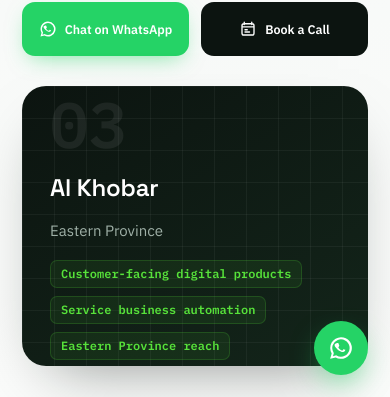
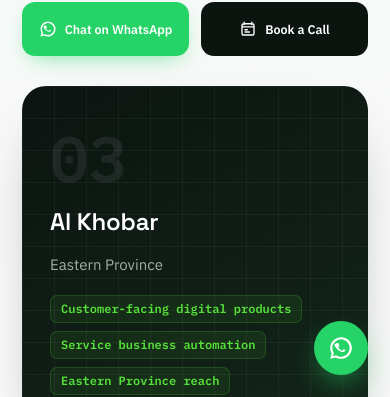
Before and after one commit to pkmbilal/codesudio, a Next.js app: page /locations/al-khobar in a window 390 px wide. Shown: the part 447-844 px from the top of the page. Built offline with nearby package versions, Linux system fonts and the light colour scheme; no server answers.

Commit message:
fix: Improve layout responsiveness and adjust styles for location detail page

```diff
--- a/app/locations/[slug]/LocationDetailClient.js
+++ b/app/locations/[slug]/LocationDetailClient.js
@@ -108,8 +108,8 @@ export default function LocationDetailClient({ slug }) {
                 </a>
               </div>
             </div>
-            <div className="animate-reveal motion-reduce:animate-none relative min-h-[280px]">
-              <div className="absolute inset-0 rounded-3xl bg-[linear-gradient(150deg,#0C1410,#13251A)] overflow-hidden shadow-[0_26px_60px_-30px_rgba(12,20,16,.5)]">
+            <div className="animate-reveal motion-reduce:animate-none relative sm:min-h-[280px]">
+              <div className="relative rounded-3xl bg-[linear-gradient(150deg,#0C1410,#13251A)] overflow-hidden shadow-[0_26px_60px_-30px_rgba(12,20,16,.5)] sm:absolute sm:inset-0">
                 <div
                   className="absolute inset-0"
                   style={{
@@ -118,7 +118,7 @@ export default function LocationDetailClient({ slug }) {
                     backgroundSize: '32px 32px',
                   }}
                 />
-                <div className="relative p-7 h-full flex flex-col justify-center gap-3.5">
+                <div className="relative min-h-[300px] px-7 py-10 flex flex-col justify-center gap-3.5 sm:h-full sm:min-h-0 sm:p-7">
                   <span className="font-mono text-[64px] font-semibold text-white/[0.07] leading-none">
                     {location.code}
                   </span>
@@ -261,7 +261,8 @@ export default function LocationDetailClient({ slug }) {
                 <span className="shrink-0">
                   <WhatsAppIcon />
                 </span>
-                {t.heroCtaPrimary}
+                <span className="sm:hidden">Chat With us</span>
+                <span className="hidden sm:inline">{t.heroCtaPrimary}</span>
               </a>
               <a
                 href={waLink}
```
